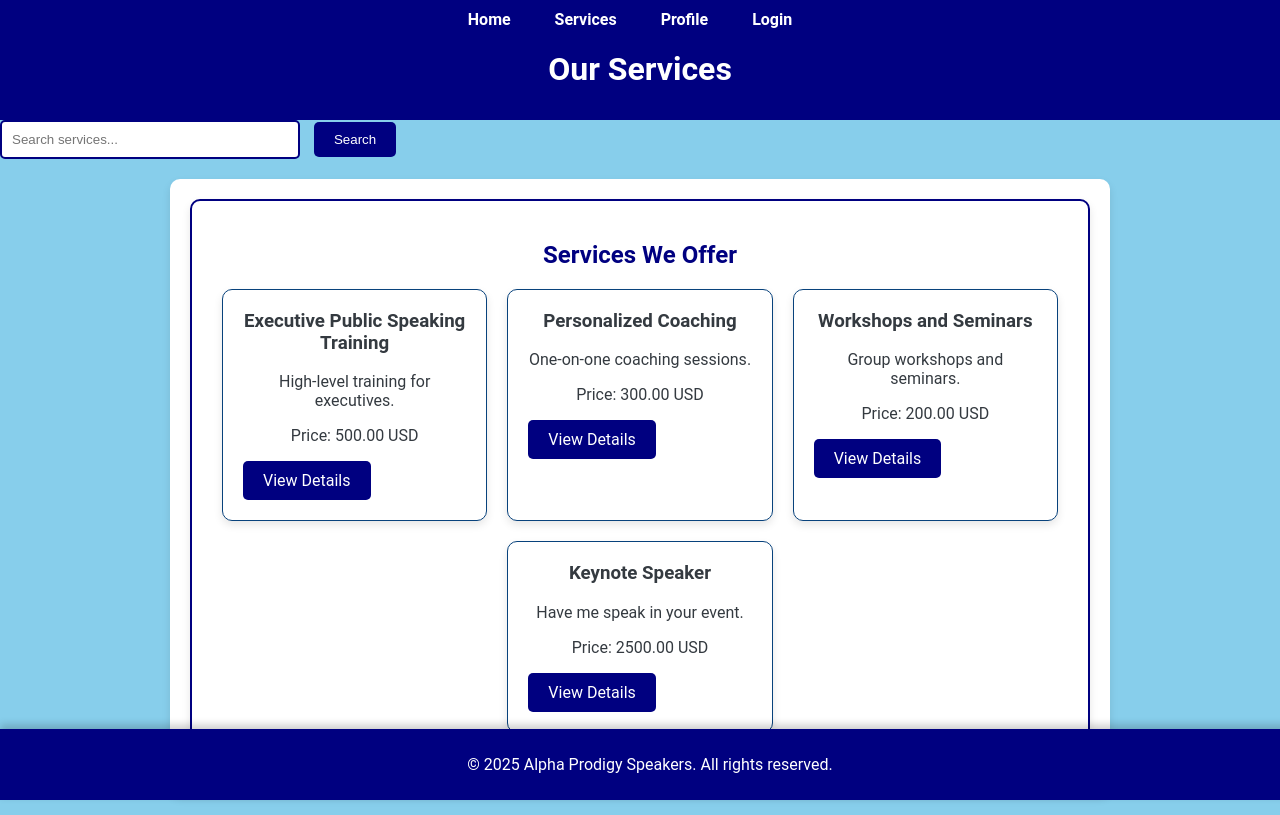
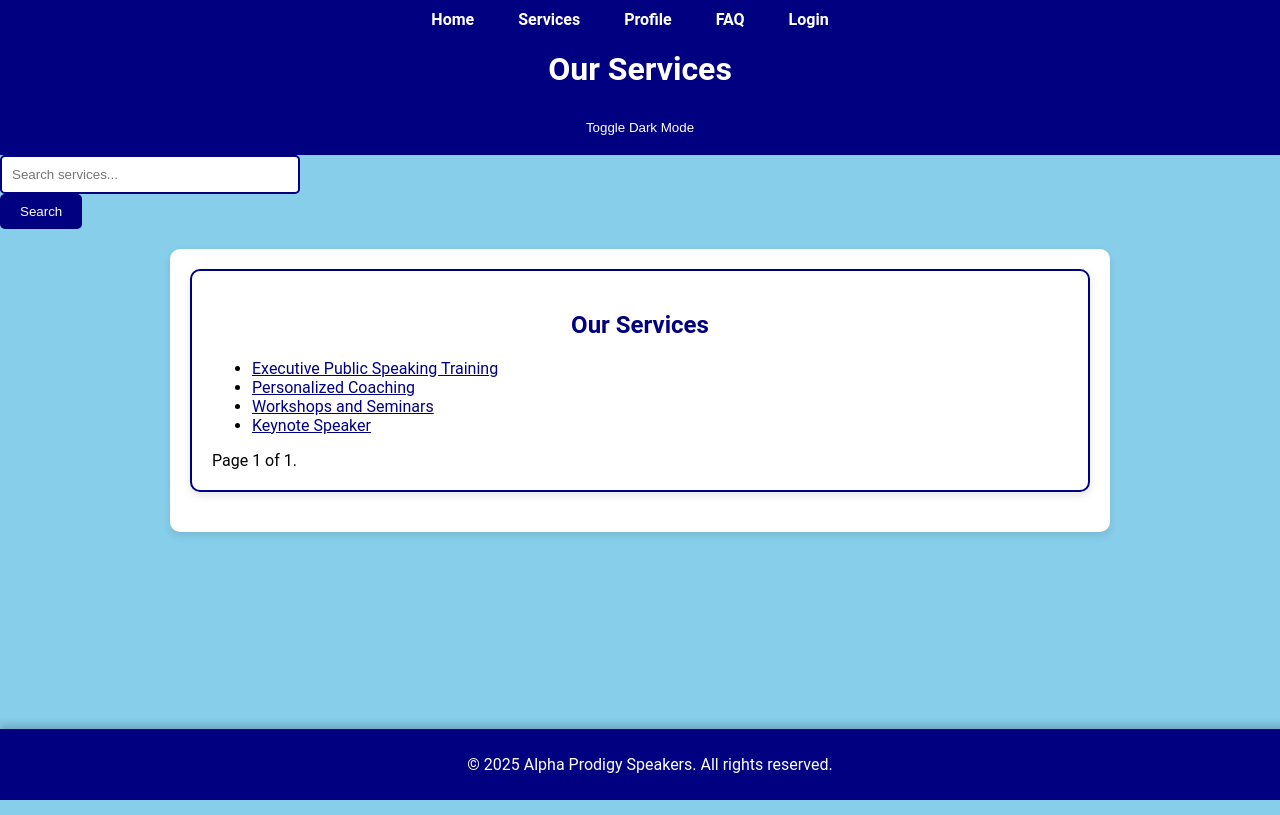
Before and after one commit to johcodes19/APSpage, a Django app: page /speakers/services/ in a window 1280 px wide. Run offline with Django 5.2, Linux system fonts and the light colour scheme; data comes from the database, SQL or seed files in the repository; both versions use the stored data as it was after the commit.

Commit message:
many enhancements made in many files.

```diff
--- a/alphaprodigyspeakers/speakers/models.py
+++ b/alphaprodigyspeakers/speakers/models.py
@@ -5,6 +5,9 @@ class Service(models.Model):
     name = models.CharField(max_length=100)
     description = models.TextField()
     price = models.DecimalField(max_digits=10, decimal_places=2)
+
+    def __str__(self):
+        return self.name
 
 class Booking(models.Model):
     user = models.ForeignKey(User, on_delete=models.CASCADE)
@@ -19,9 +22,27 @@ class Order(models.Model):
     is_paid = models.BooleanField(default=False)
     payment_method = models.CharField(max_length=50, blank=True, null=True)  # Track payment method
 
+class Profile(models.Model):
+    user = models.OneToOneField(User, on_delete=models.CASCADE)
+    avatar = models.ImageField(upload_to='avatars/', blank=True)
+    preferences = models.TextField(blank=True)
+
+    def __str__(self):
+        return self.user.username
+
 class Review(models.Model):
+    service = models.ForeignKey(Service, on_delete=models.CASCADE)
     user = models.ForeignKey(User, on_delete=models.CASCADE)
-    service = models.ForeignKey(Service, on_delete=models.CASCADE)
     rating = models.IntegerField(choices=[(i, i) for i in range(1, 6)])
     comment = models.TextField()
     created_at = models.DateTimeField(auto_now_add=True)
+
+    def __str__(self):
+        return f'{self.service.name} - {self.user.username}'
+
+class FAQ(models.Model):
+    question = models.CharField(max_length=255)
+    answer = models.TextField()
+
+    def __str__(self):
+        return self.question
--- a/alphaprodigyspeakers/speakers/urls.py
+++ b/alphaprodigyspeakers/speakers/urls.py
@@ -17,4 +17,6 @@ urlpatterns = [
     path('payment/cancelled/', views.payment_cancelled, name='payment_cancelled'),
     path('order_summary/<int:booking_id>/', views.order_summary_view, name='order_summary'),
     path('search/', views.search_view, name='search'),
+    path('search_suggestions/', views.search_suggestions_view, name='search_suggestions'),
+    path('faq/', views.faq_view, name='faq'),
 ]
--- a/alphaprodigyspeakers/speakers/views.py
+++ b/alphaprodigyspeakers/speakers/views.py
@@ -3,38 +3,48 @@ from django.contrib.auth import login, authenticate
 from django.contrib.auth.forms import UserCreationForm
 from django.contrib.auth.decorators import login_required
 from .models import Service, Booking, Order, Review
-from .forms import BookingForm, ReviewForm
+from .forms import BookingForm, ProfileForm
 import paypalrestsdk
 from django.conf import settings
 from django.urls import reverse
 from .utils import send_booking_confirmation_email
 from django.db.models import Q
+from django.core.paginator import Paginator
+from django.http import JsonResponse
+from django.core.mail import send_mail
+from .models import FAQ
 
 def home_view(request):
     return render(request, 'home.html')  # Updated path
 
 def service_list_view(request):
     services = Service.objects.all()
-    return render(request, 'service_list.html', {'services': services})
+    paginator = Paginator(services, 10)  # Show 10 services per page
+    page_number = request.GET.get('page')
+    page_obj = paginator.get_page(page_number)
+    return render(request, 'service_list.html', {'page_obj': page_obj})
+
+from django.shortcuts import render, get_object_or_404
+
+from .forms import ReviewForm
+from .models import Review
 
 def service_detail_view(request, service_id):
-    service = Service.objects.get(id=service_id)
+    service = get_object_or_404(Service, id=service_id)
     reviews = Review.objects.filter(service=service)
-    if request.user.is_authenticated:
-        has_booked = Booking.objects.filter(user=request.user, service=service).exists()
-    else:
-        has_booked = False
-    if request.method == 'POST' and has_booked:
+    if request.method == 'POST':
         form = ReviewForm(request.POST)
         if form.is_valid():
             review = form.save(commit=False)
+            review.service = service
             review.user = request.user
-            review.service = service
             review.save()
             return redirect('service_detail', service_id=service.id)
     else:
         form = ReviewForm()
-    return render(request, 'service_detail.html', {'service': service, 'reviews': reviews, 'form': form, 'has_booked': has_booked})
+
+    return render(request, 'service_detail.html', {'service': service, 'reviews': reviews, 'form': form})
+
 
 def booking_view(request, service_id):
     service = Service.objects.get(id=service_id)
@@ -45,6 +55,13 @@ def booking_view(request, service_id):
             booking.user = request.user
             booking.service = service
             booking.save()
+            send_mail(
+                'Booking Confirmation',
+                f'Thank you for booking {service.name}. Your booking is confirmed for {booking.date} at {booking.time}.',
+                'annetdaisymm@gmail.com',
+                [request.user.email],
+                fail_silently=False,
+            )
             return redirect('payment', booking_id=booking.id)
     else:
         form = BookingForm()
@@ -67,10 +84,14 @@ def register_view(request):
 
 @login_required
 def profile_view(request):
-    if not request.user.is_authenticated:
-        return redirect('login')
-    bookings = Booking.objects.filter(user=request.user)
-    return render(request, 'profile.html', {'bookings': bookings})
+    if request.method == 'POST':
+        form = ProfileForm(request.POST, request.FILES, instance=request.user.profile)
+        if form.is_valid():
+            form.save()
+            return redirect('profile')
+    else:
+        form = ProfileForm(instance=request.user.profile)
+    return render(request, 'profile.html', {'form': form})
 
 
 def order_summary_view(request, booking_id):
@@ -82,7 +103,7 @@ def order_summary_view(request, booking_id):
 reverse
 
 paypalrestsdk.configure({
-    "mode": "sandbox",  # Use "live" for production
+    "mode": "live",  # Use "live" for production
     "client_id": settings.PAYPAL_CLIENT_ID,
     "client_secret": settings.PAYPAL_CLIENT_SECRET
 })
@@ -137,3 +158,23 @@ def search_view(request):
     if query:
         results = Service.objects.filter(name__icontains=query)  # Filter services by name containing the query
     return render(request, 'search_results.html', {'query': query, 'results': results})
+
+
+def search_suggestions_view(request):
+    query = request.GET.get('q')
+    results = []
+    if query:
+        results = Service.objects.filter(name__icontains=query).values_list('name', flat=True)
+    return JsonResponse({'results': list(results)})
+
+def send_booking_confirmation(user, booking):
+    subject = 'Booking Confirmation'
+    message = f'Dear {user.username},\n\nThank you for booking {booking.service.name}. Your booking is confirmed for {booking.date} at {booking.time}.\n\nBest regards,\nAlpha Prodigy Speakers'
+    from_email = 'your-email@example.com'
+    recipient_list = [user.email]
+    send_mail(subject, message, from_email, recipient_list)
+
+
+def faq_view(request):
+    faqs = FAQ.objects.all()
+    return render(request, 'faq.html', {'faqs': faqs})
--- a/alphaprodigyspeakers/static/styles.css
+++ b/alphaprodigyspeakers/static/styles.css
@@ -200,16 +200,36 @@ input[type="submit"]:hover, button[type="submit"]:hover {
     transform: scale(1.05); /* Slightly larger on hover */
 }
 
-/* Responsive Styling */
+/* Responsive Styling Enhancements */
+@media (max-width: 1200px) {
+    /* Add styling adjustments for large screens here */
+}
+
+@media (max-width: 992px) {
+    /* Add styling adjustments for medium screens here */
+}
+
 @media (max-width: 768px) {
-    .service-box {
-        width: calc(50% - 20px); /* 2 boxes per row on medium screens */
+    /* Add styling adjustments for small screens here */
+    nav ul li {
+        display: block;
+        text-align: center;
     }
 }
 
-@media (max-width: 480px) {
+@media (max-width: 576px) {
+    /* Add styling adjustments for extra-small screens here */
+    main {
+        padding: 10px;
+    }
+
+    .service-container {
+        flex-direction: column;
+        align-items: center;
+    }
+
     .service-box {
-        width: calc(100% - 20px); /* 1 box per row on small screens */
+        width: calc(100% - 20px);
     }
 }
 
--- a/alphaprodigyspeakers/templates/htmls/base.html
+++ b/alphaprodigyspeakers/templates/htmls/base.html
@@ -6,6 +6,7 @@
     <meta name="viewport" content="width=device-width, initial-scale=1.0">
     <title>{% block title %}Alpha Prodigy Speakers{% endblock %}</title>
     <link rel="stylesheet" href="{% static 'styles.css' %}">
+    <script src="{% static 'scripts.js' %}" defer></script>
 </head>
 
 <body>
@@ -15,6 +16,7 @@
                 <li><a href="{% url 'home' %}">Home</a></li>
                 <li><a href="{% url 'service_list' %}">Services</a></li>
                 <li><a href="{% url 'profile' %}">Profile</a></li>
+                <li><a href="{% url 'faq' %}">FAQ</a></li>
                 {% if user.is_authenticated %}
                     <li>
                         <form action="{% url 'logout' %}" method="post" style="display: inline;">
@@ -32,10 +34,12 @@
                 Alpha Prodigy Speakers
             {% endblock %}
         </h1>
+        <button id="dark-mode-toggle" class="btn">Toggle Dark Mode</button>
     </header>
 
     <form method="get" action="{% url 'search' %}">
         <input type="text" name="q" placeholder="Search services...">
+        <div class="suggestions"></div>
         <button type="submit" class="btn">Search</button>
     </form>
 
--- a/alphaprodigyspeakers/templates/htmls/service_list.html
+++ b/alphaprodigyspeakers/templates/htmls/service_list.html
@@ -10,16 +10,29 @@
 
 {% block content %}
 <section id="services">
-    <h2>Services We Offer</h2>
-    <div class="service-container">
-        {% for service in services %}
-        <div class="service-box">
-            <h3>{{ service.name }}</h3>
-            <p>{{ service.description }}</p>
-            <p>Price: {{ service.price }} USD</p>
-            <a href="{% url 'service_detail' service.id %}" class="btn">View Details</a>
-        </div>
+    <h2>Our Services</h2>
+    <ul>
+        {% for service in page_obj %}
+            <li><a href="{% url 'service_detail' service.id %}">{{ service.name }}</a></li>
         {% endfor %}
+    </ul>
+
+    <div class="pagination">
+        <span class="step-links">
+            {% if page_obj.has_previous %}
+                <a href="?page=1">&laquo; first</a>
+                <a href="?page={{ page_obj.previous_page_number }}">previous</a>
+            {% endif %}
+
+            <span class="current">
+                Page {{ page_obj.number }} of {{ page_obj.paginator.num_pages }}.
+            </span>
+
+            {% if page_obj.has_next %}
+                <a href="?page={{ page_obj.next_page_number }}">next</a>
+                <a href="?page={{ page_obj.paginator.num_pages }}">last &raquo;</a>
+            {% endif %}
+        </span>
     </div>
 </section>
 {% endblock %}
```
Also changed, not shown: alphaprodigyspeakers/speakers/forms.py (+22 -8 lines), alphaprodigyspeakers/static/script.js (added, +21 -0 lines), alphaprodigyspeakers/templates/htmls/faq.html (added, +19 -0 lines), alphaprodigyspeakers/templates/htmls/profile.html (+6 -8 lines), alphaprodigyspeakers/templates/htmls/service_detail.html (+12 -16 lines), alphaprodigyspeakers/db.sqlite3, alphaprodigyspeakers/speakers/migrations/0004_faq_profile.py (added).
